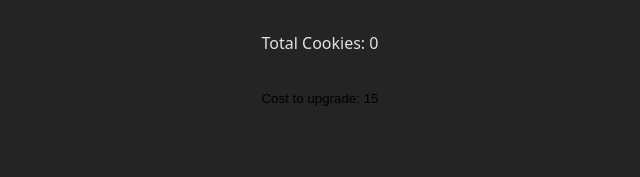
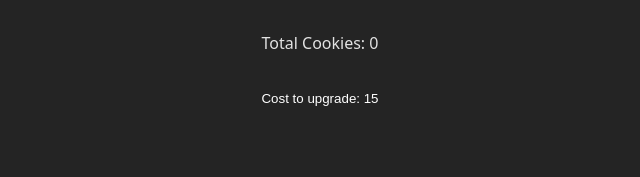
Before and after one commit to Butenkite/PPWeek4Clicker, a React (Vite) app: page / in a window 1280 px wide. Shown: the part 434-611 px from the top of the page, without its empty margins (320-960 px from the left). Built offline with nearby package versions, Linux system fonts and the light colour scheme.

Commit message:
fixed color text

```diff
--- a/src/App.css
+++ b/src/App.css
@@ -50,3 +50,7 @@ img:active{
 .read-the-docs {
   color: #888;
 }
+
+#multiplierButton{
+  color: white;
+}
```
Also changed, not shown: src/index.css (line endings or trailing spaces).
